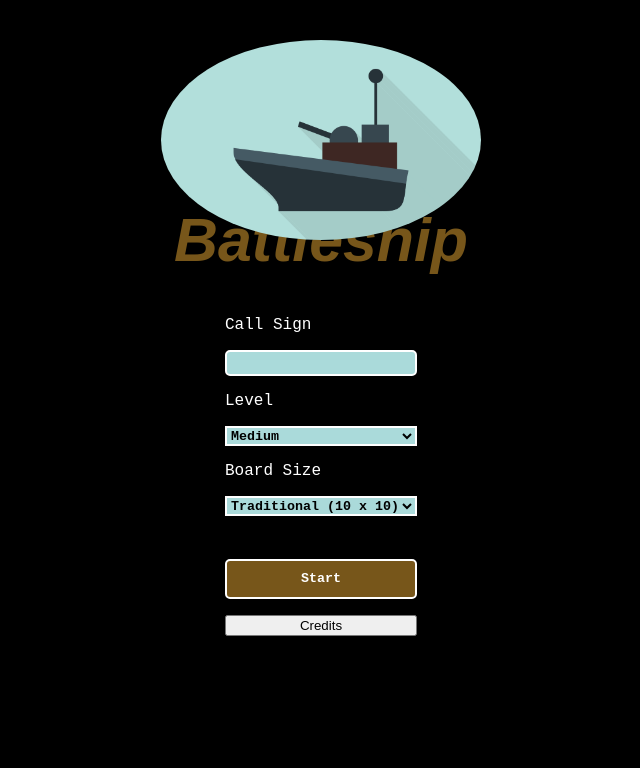
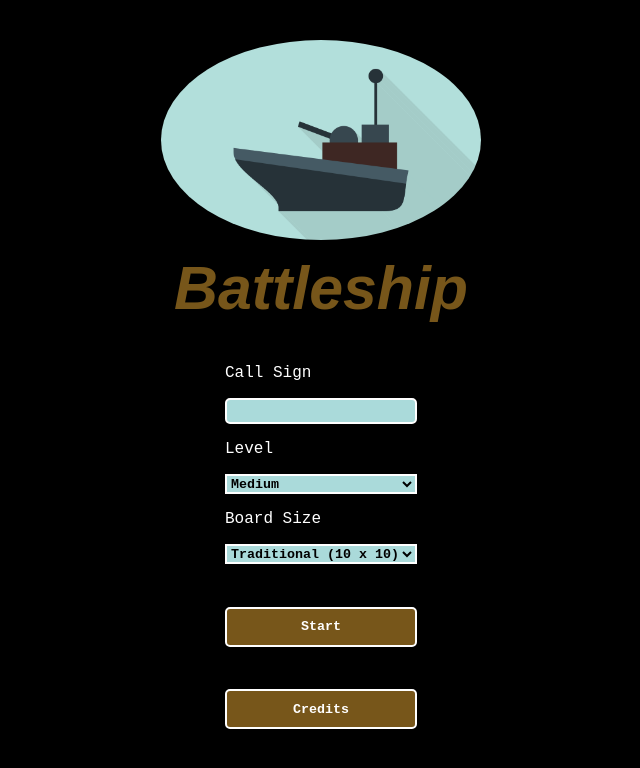
Before and after one commit to Runner-Dad84/Battleship, a website built with webpack: page src/index.template.html in a window 1280 px wide. Shown: the whole page, without its empty margins (319-959 px from the left). Built offline with nearby package versions, Linux system fonts and the light colour scheme.

Commit message:
add style to credit btns

```diff
--- a/src/styles/startscreen.style.css
+++ b/src/styles/startscreen.style.css
@@ -31,6 +31,7 @@
     font-weight: bolder;
     font-size: 3.8em;
     font-style: italic;
+    margin-top: 3em;
 }
 #welcomePic {
     position: fixed;
@@ -45,7 +46,8 @@
     background-color: white;
 }
 #welcomeForm {
-    display: grid;
+    display: flex;
+    flex-direction: column;
     color: white;
     font-family: var(--welcomeFontFam);
     gap: 1em;
@@ -67,7 +69,7 @@
     background-color:rgb(170, 218, 218);
 }
 
-#startBtn {
+#startBtn, #credits {
     height: 5vh;
     margin-top: 2em;
     background-color: var(--welcomeTextColor);
```
